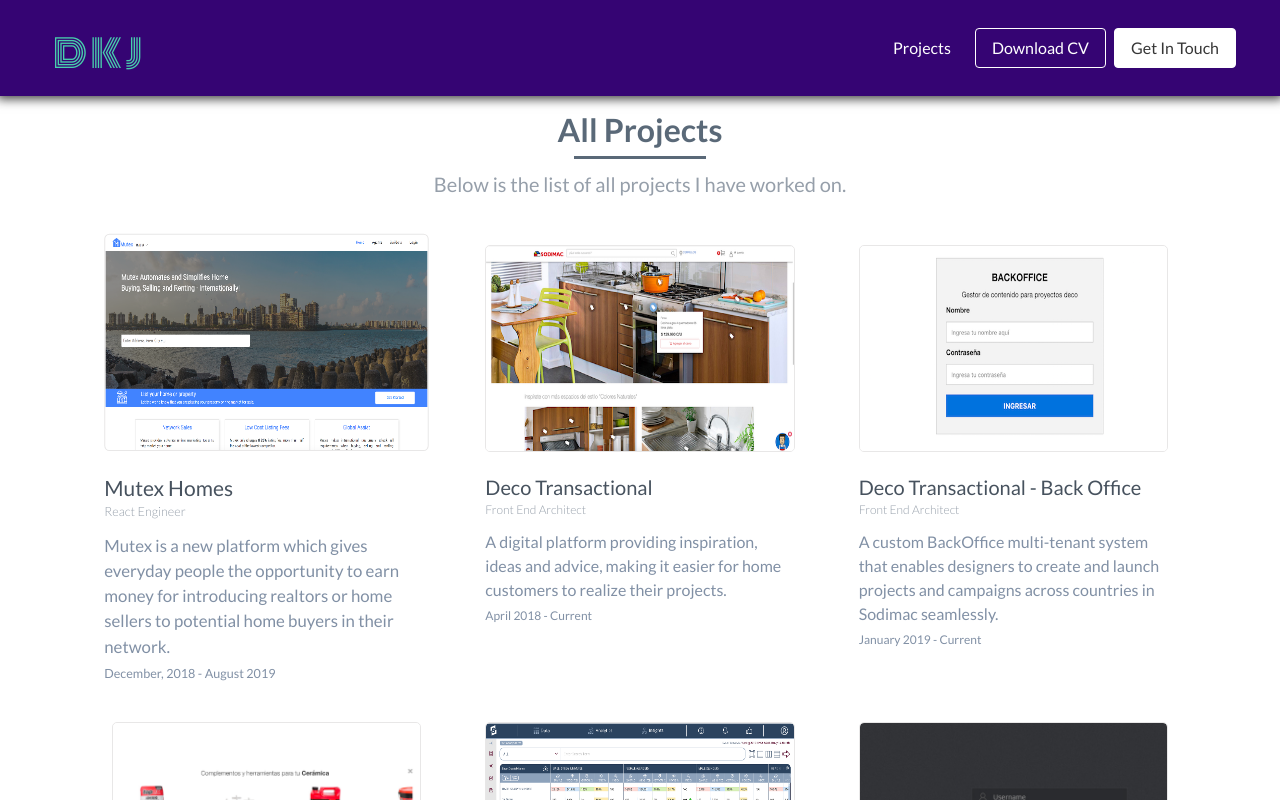
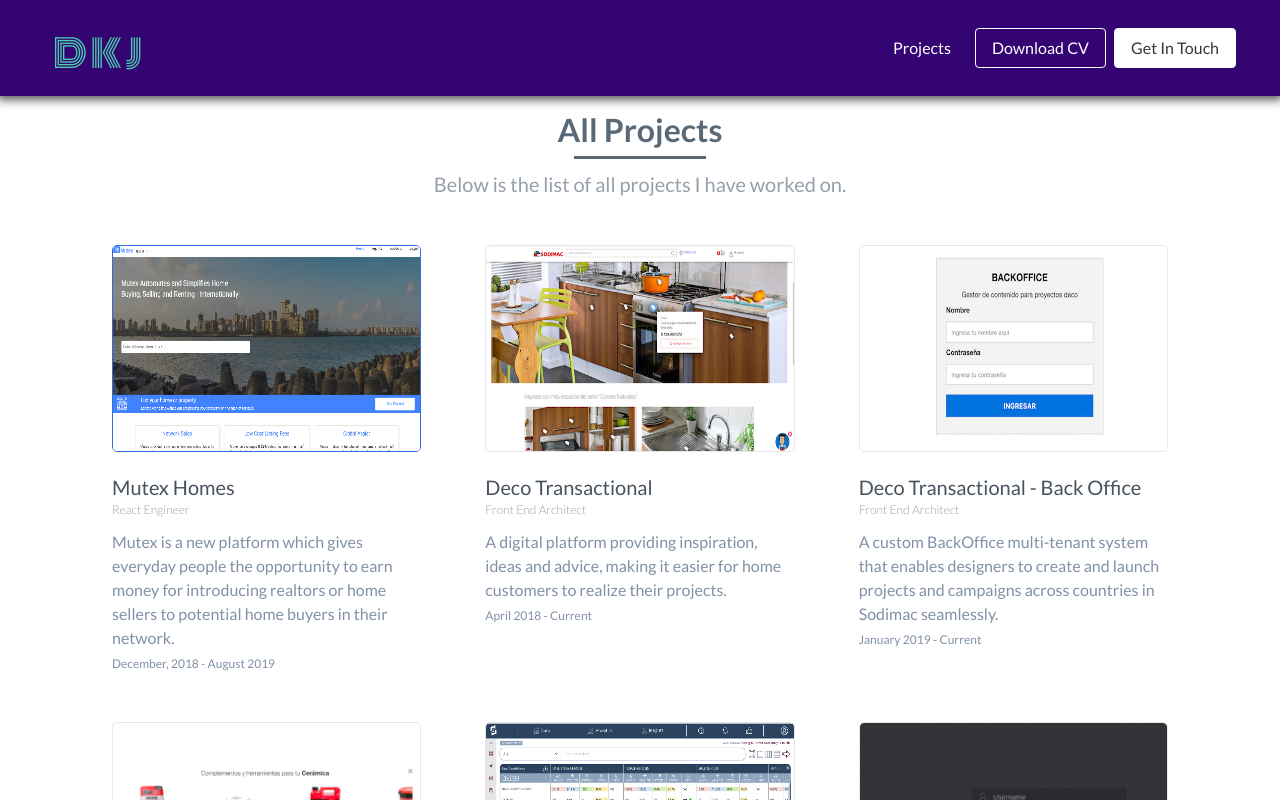
Before and after one commit to deepakkj/deepakkj.github.io, a React (Create React App) app: page /project in a window 1280 px wide. In both pictures the pointer is over the element 266 px from the left and 348 px from the top of the page. Shown: the top 800 px of the page. Built offline with nearby package versions, Linux system fonts and the light colour scheme; the HTML template or start-up script is replaced by a standard one.

Commit message:
style: change hhover effect for project card

```diff
--- a/src/App.scss
+++ b/src/App.scss
@@ -161,9 +161,18 @@
 }
 
 .card {
-    transition: all 0.3s ease-in-out;
+    .card-image {
+        figure {
+            transition: all 0.3s ease-in-out;
+        }
+    }
     &:hover {
-        transform: scale(1.05);
+        .card-image {
+            border-color: #306ce0;
+            figure {
+                transform: scale(1.05);
+            }
+        }
     }
 }
 
```
